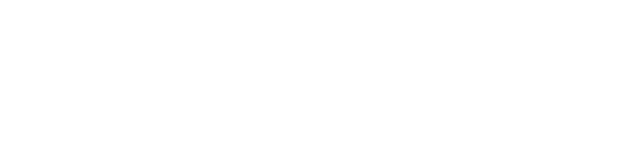
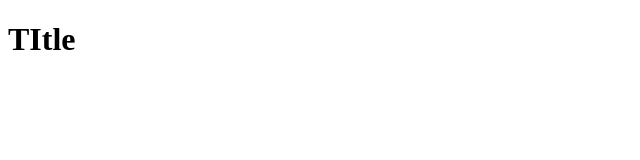
Before and after one commit to dimonstr223/try-github-desktop, a plain HTML site: page index.html in a window 1280 px wide. Shown: the whole page, without its empty margins (0-640 px from the left). Drawn offline with Linux system fonts and the light colour scheme.

Commit message:
fill index

```diff
--- a/index.html
+++ b/index.html
@@ -5,6 +5,7 @@
     <meta http-equiv="X-UA-Compatible" content="IE=edge" />
     <meta name="viewport" content="width=device-width, initial-scale=1.0" />
     <title>Document</title>
+    <h1>TItle</h1>
   </head>
   <body></body>
 </html>
```
